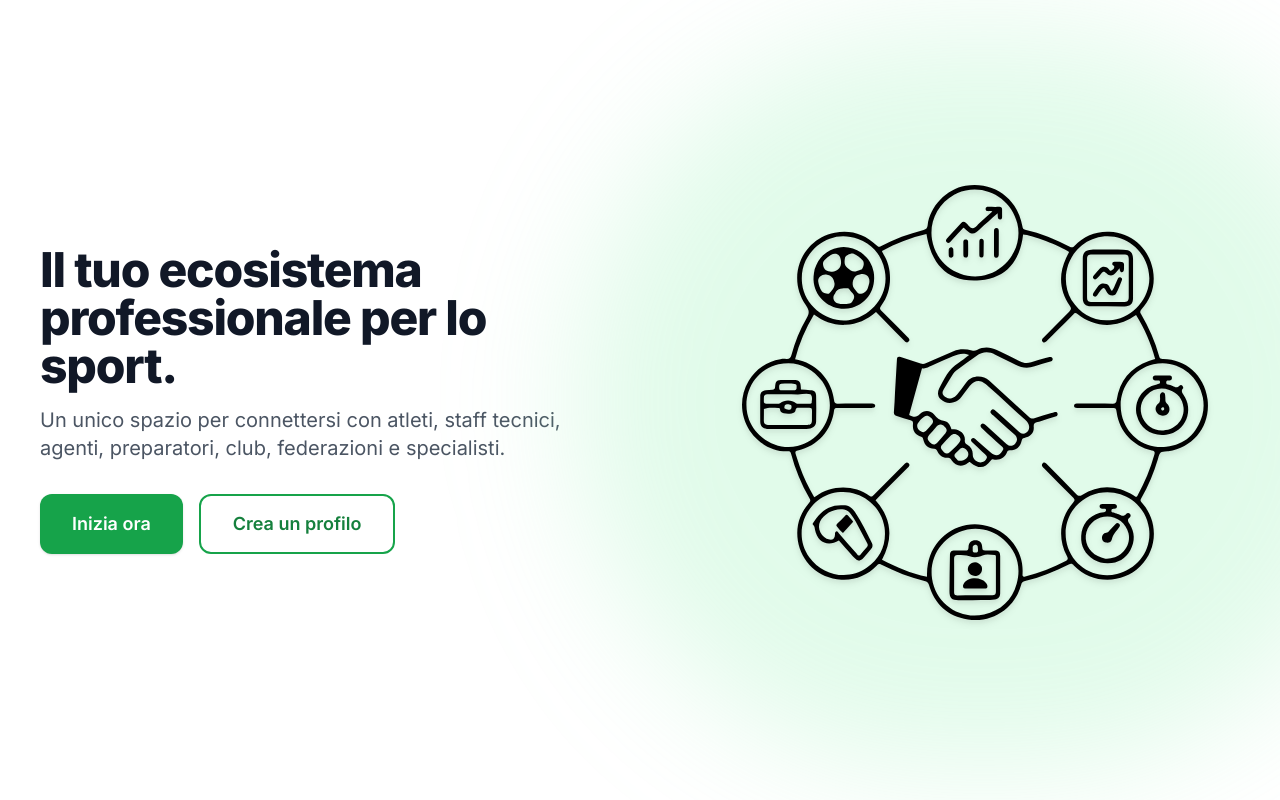
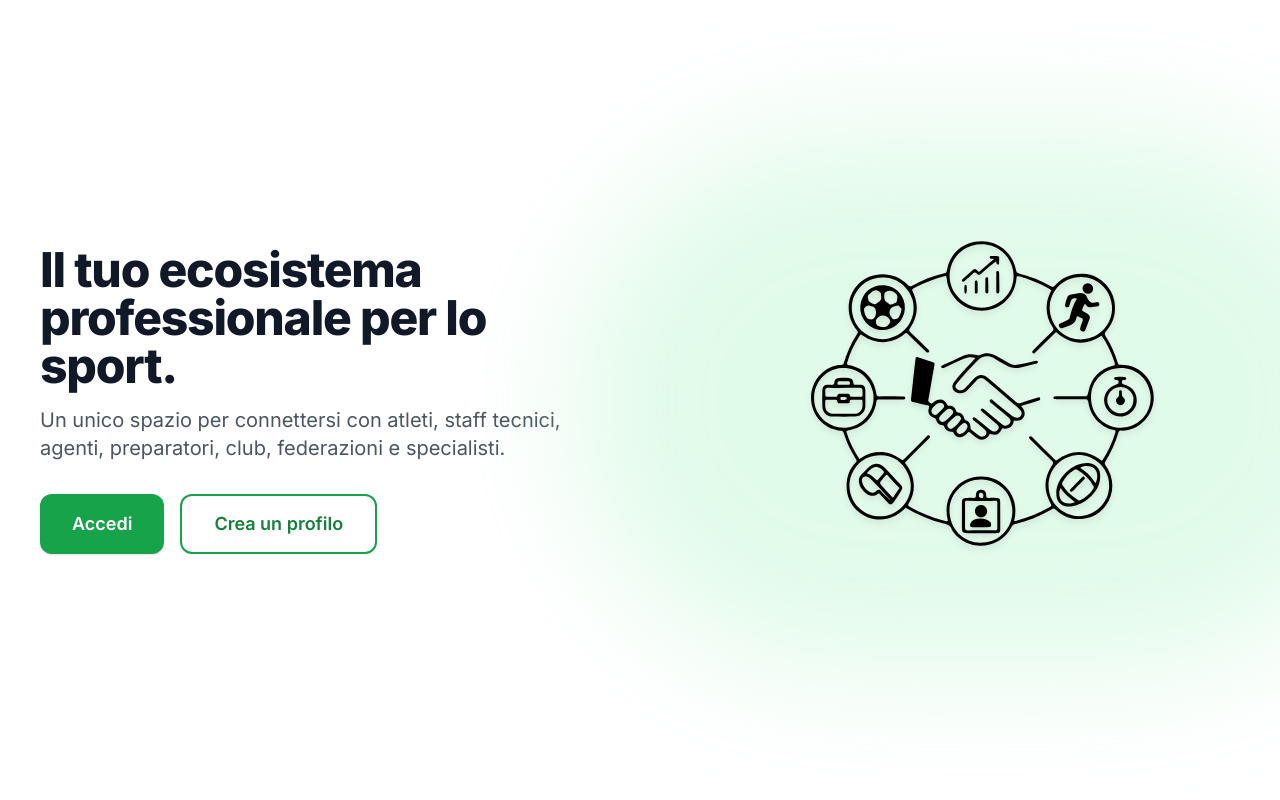
Before and after one commit to simolima/sportlink-demo, a Next.js app: page / in a window 1280 px wide. Shown: the top 800 px of the page. Built offline with nearby package versions, Linux system fonts and the light colour scheme.

Commit message:
Cambio logo

```diff
--- a/app/page.tsx
+++ b/app/page.tsx
@@ -29,7 +29,7 @@ export default function Page() {
               onClick={() => router.push('/login')}
               className="px-7 md:px-8 py-3 md:py-3.5 rounded-xl bg-green-600 text-white text-base md:text-lg font-semibold shadow hover:bg-green-700 transition"
             >
-              Inizia ora
+              Accedi
             </button>
             <button
               onClick={() => router.push('/create-profile')}
```
Also changed, not shown: public/logo.svg.
